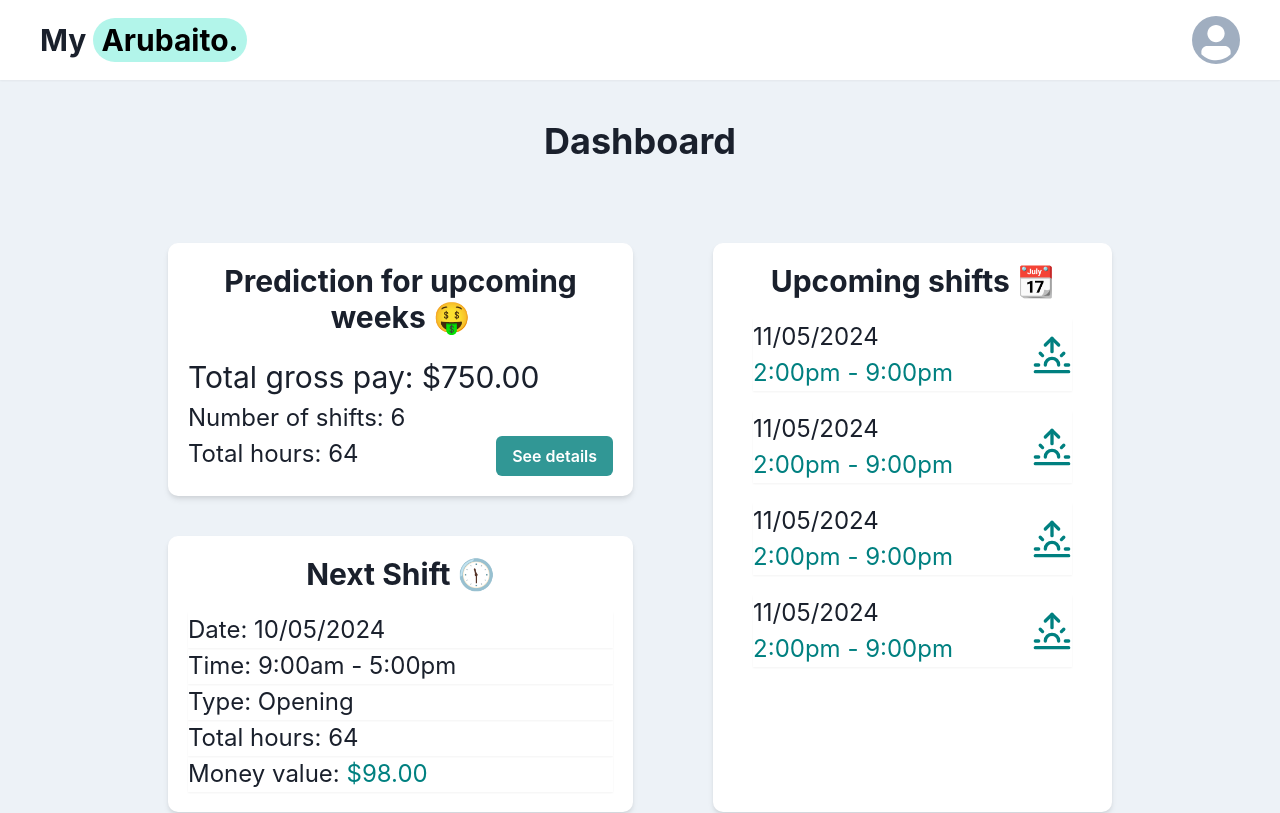
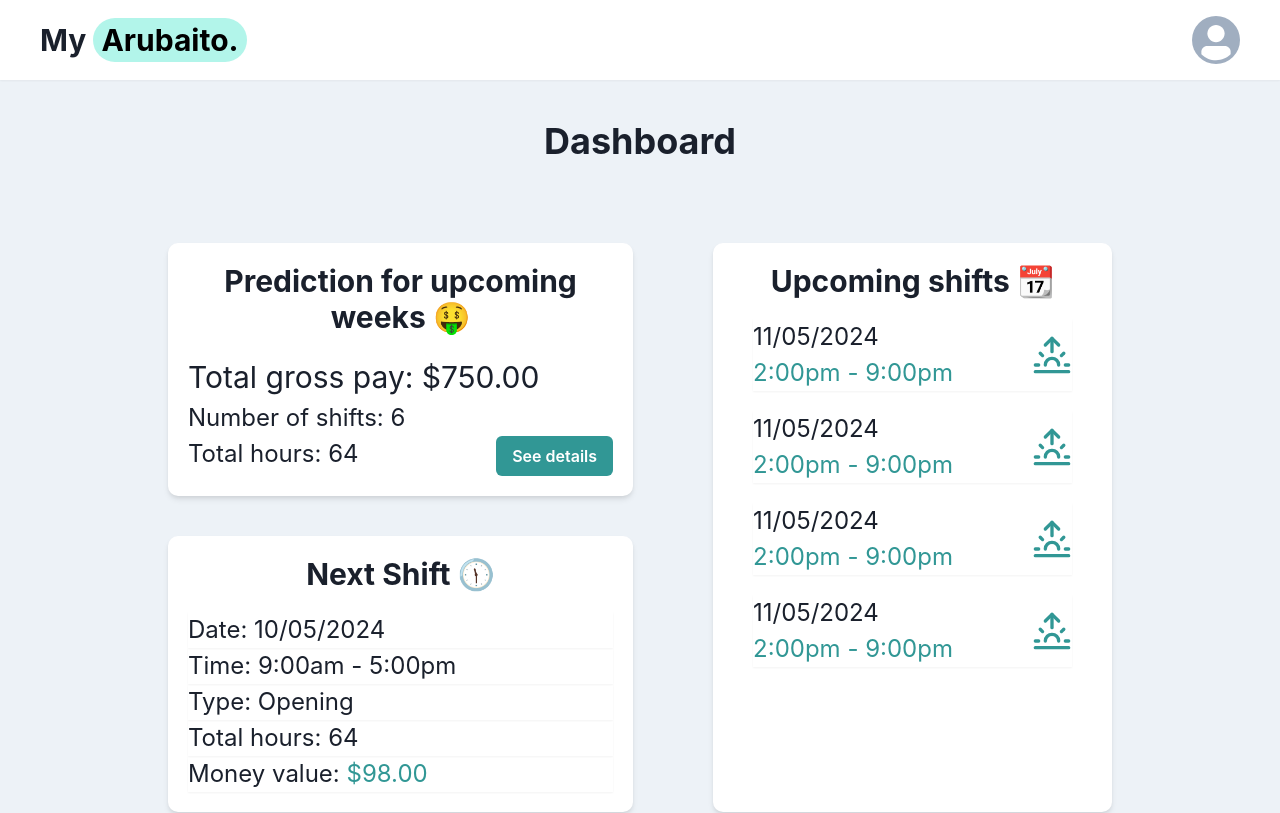
Before and after one commit to RochaLS/my-arubaito-front, a Next.js app: page / in a window 1280 px wide. Shown: the top 813 px of the page. Built offline with nearby package versions, Linux system fonts and the light colour scheme.

Commit message:
primary color change

```diff
--- a/src/app/components/ListShiftCard.tsx
+++ b/src/app/components/ListShiftCard.tsx
@@ -6,11 +6,11 @@ export function ListShiftCard() {
     <Flex m={5} boxShadow="sm" justify="space-between" align="center">
       <Box>
         <Text fontSize="2xl">11/05/2024</Text>
-        <Text color="teal" fontSize="2xl">
+        <Text color="teal.500" fontSize="2xl">
           2:00pm - 9:00pm
         </Text>
       </Box>
-      <Icon color="teal" boxSize={10} as={LuSunrise} />
+      <Icon color="teal.500" boxSize={10} as={LuSunrise} />
     </Flex>
   );
 }
--- a/src/app/components/OverviewBox.tsx
+++ b/src/app/components/OverviewBox.tsx
@@ -31,7 +31,7 @@ export function OverviewBox() {
           See details
         </Button>
         <Icon
-          color="teal"
+          color="teal.500"
           boxSize={10}
           as={LuInfo}
           display={["block", "none"]}
--- a/src/app/components/ShiftBox.tsx
+++ b/src/app/components/ShiftBox.tsx
@@ -28,7 +28,7 @@ export function ShiftBox() {
       </Text>
       <Text boxShadow="sm" fontSize="2xl">
         Money value:{" "}
-        <Text color="teal" as="span">
+        <Text color="teal.500" as="span">
           $98.00
         </Text>
       </Text>
```
